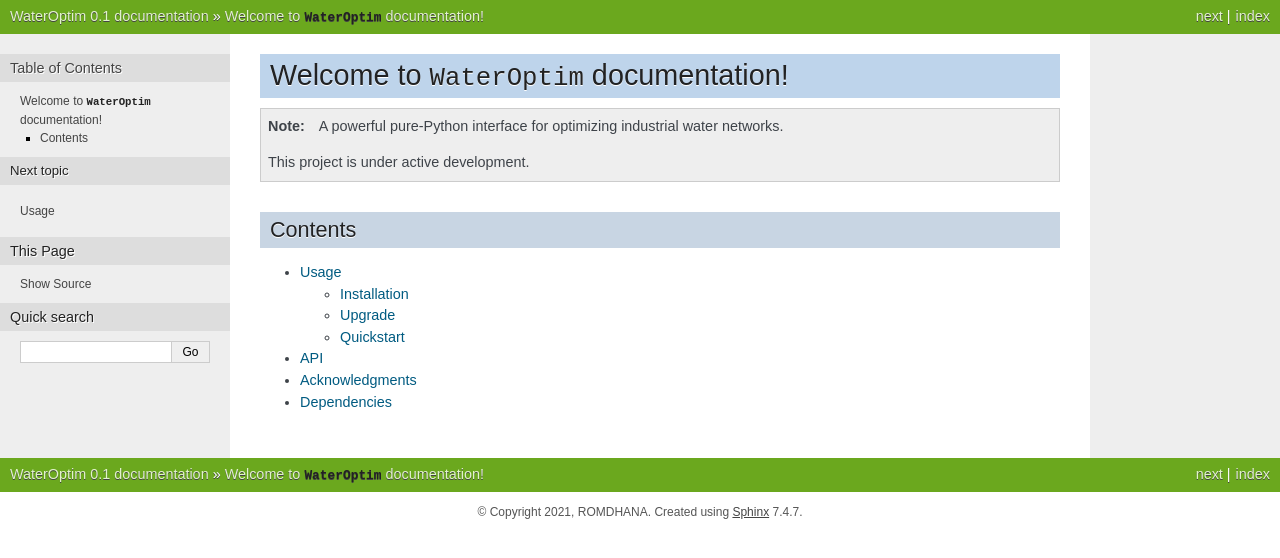
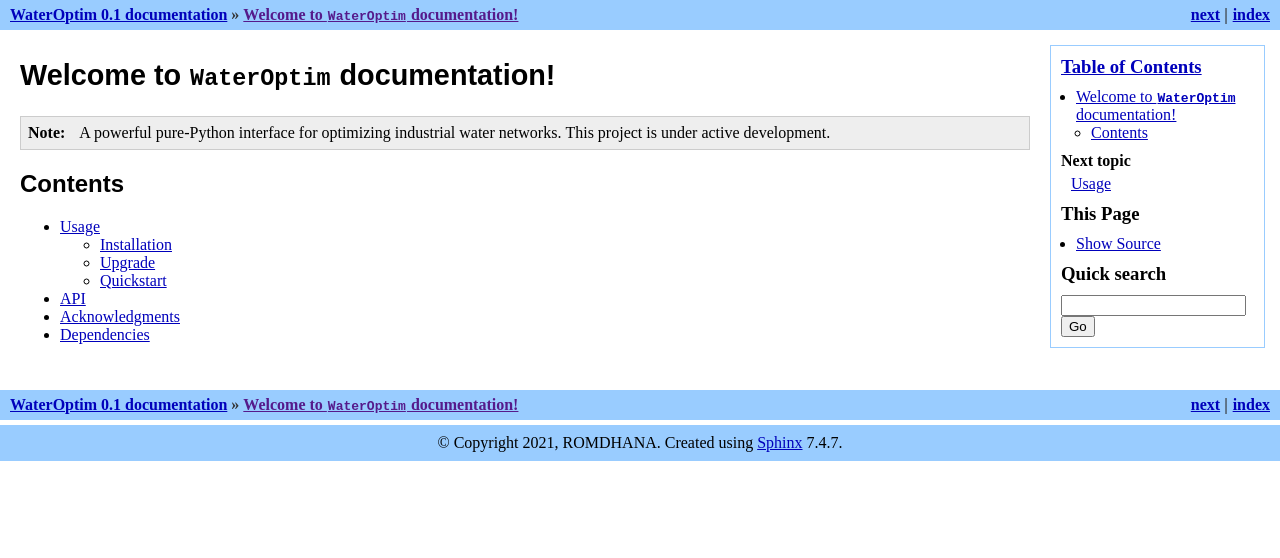
Before and after one commit to ROMDHANA/WaterOptim, a Sphinx documentation site: the page built from docs/source/index.rst, in a window 1280 px wide. Shown: the top 558 px of the page. Built offline with Sphinx 7.4.7, drawn with Linux system fonts in a browser that asks for light colours.

Commit message:
Update conf.py

```diff
--- a/docs/source/conf.py
+++ b/docs/source/conf.py
@@ -29,7 +29,7 @@
 
 # -- Options for HTML output
 
-html_theme = 'nature'
+html_theme = 'traditional'
 
 
 
```
